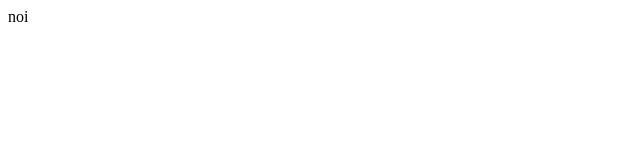
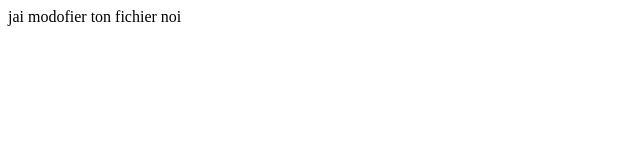
Before and after one commit to cheikh-ndao-3/githb, a plain HTML site: page index.html in a window 1280 px wide. Shown: the whole page, without its empty margins (0-640 px from the left). Drawn offline with Linux system fonts and the light colour scheme.

Commit message:
Update index.html

```diff
--- a/index.html
+++ b/index.html
@@ -7,6 +7,7 @@
     <title>Document</title>
 </head>
 <body>
+    jai modofier ton fichier
     noi
 </body>
 </html>
```
